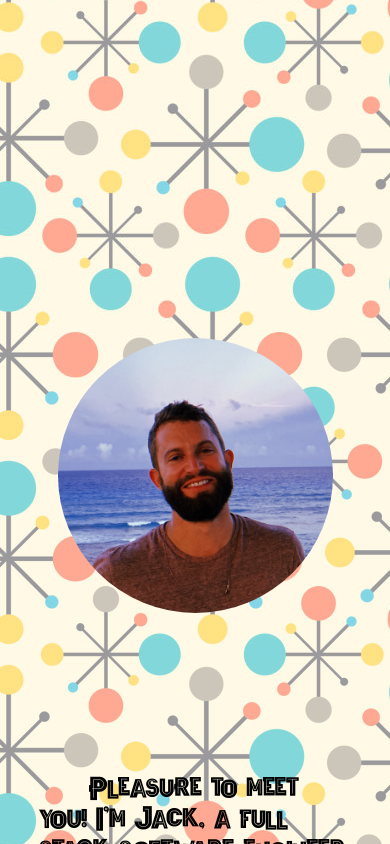
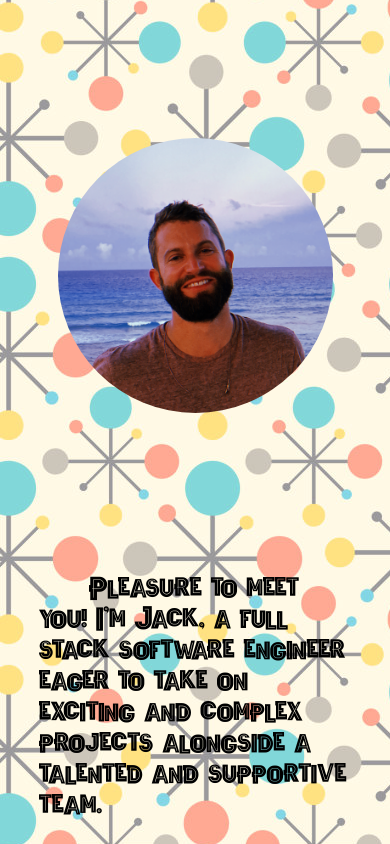
Before and after one commit to JackPadalino/Portfolio-Site, a React (Vite) app: page / in a window 390 px wide. Shown: the part 880-1724 px from the top of the page. Built offline with nearby package versions, Linux system fonts and the light colour scheme.

Commit message:
updated thresholds for css animations

```diff
--- a/src/components/About/About.css
+++ b/src/components/About/About.css
@@ -157,27 +157,27 @@
   }
 
   .about_me {
-    transition: all 1.5s ease-out; /* Animates the sliding transition */
+    transition: all 1s ease-out; /* Animates the sliding transition */
   }
 
   .about_me-left-start {
-    /* transform: translateX(100px); */
+    transform: translateY(100px);
     opacity: 0;
   }
 
   .about_me-right-start {
-    /* transform: translateX(-100px); */
+    transform: translateY(100px);
     opacity: 0;
   }
 
   .about_me-left {
-    /* transform: translateX(0px); */
+    transform: translateY(0px);
     opacity: 1;
   }
 
   /* Slide the panel to the right out of the container */
   .about_me-right {
-    /* transform: translateX(0px); */
+    transform: translateY(0px);
     opacity: 1;
   }
 }
--- a/src/components/App/App.css
+++ b/src/components/App/App.css
@@ -6,5 +6,5 @@
 #component-container {
   display: flex;
   flex-direction: column;
-  gap: 300px;
+  gap: 100px;
 }
--- a/src/components/Projects/Projects.tsx
+++ b/src/components/Projects/Projects.tsx
@@ -34,7 +34,7 @@ const Projects = () => {
 
   const driveInOptions = {
     root: null,
-    threshold: 0.3,
+    threshold: 0.5,
   };
 
   const carouselOptions = {
@@ -44,7 +44,7 @@ const Projects = () => {
 
   const curtainOptions = {
     root: null,
-    threshold: 0.2,
+    threshold: 0.5,
   };
 
   useEffect(() => {
```
